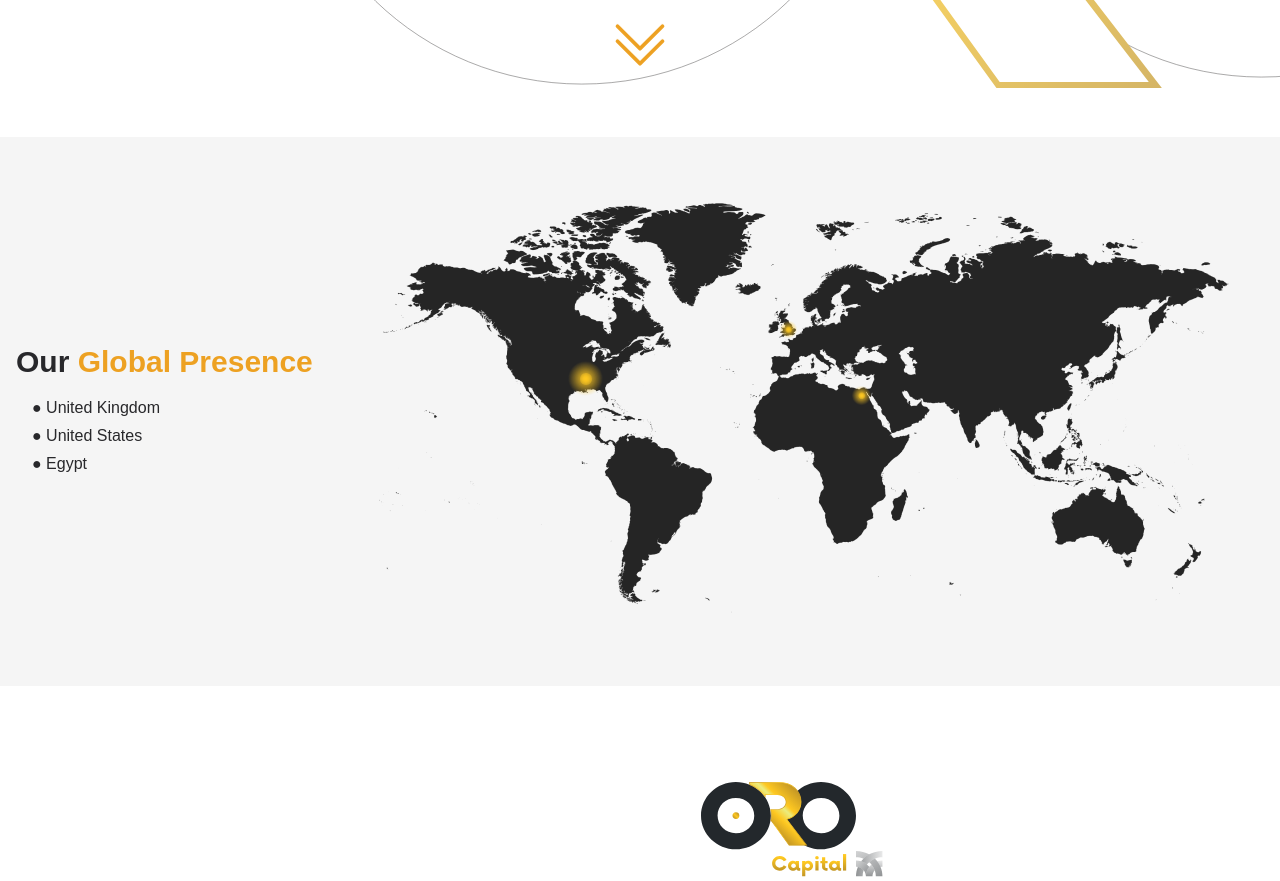
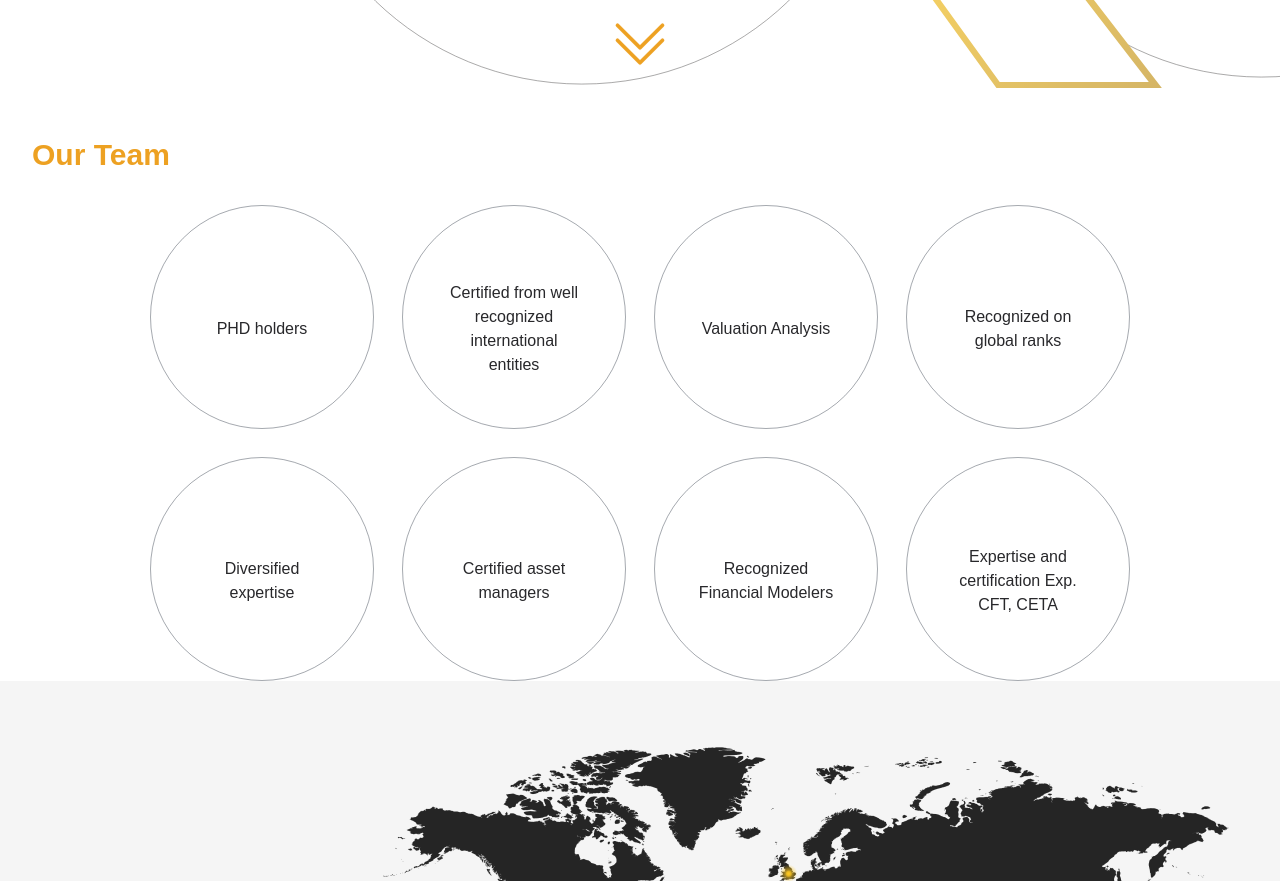
Before and after one commit to PTS-Holdings/oro-capital.com, a Next.js app: page / in a window 1280 px wide. Shown: the part 640-1521 px from the top of the page. Built offline with nearby package versions, Linux system fonts and the light colour scheme.

Commit message:
feat: add team Section

```diff
--- a/components/CircleCard.js
+++ b/components/CircleCard.js
@@ -1,6 +1,12 @@
 const CircleCard = ({ title, subtitle, text }) => {
 	return (
-		<div className=" flex h-[18rem] w-[18rem] flex-col content-center items-center justify-center rounded-full border border-gray-800/40 p-10  text-center">
+		<div
+			className={`flex flex-col content-center items-center justify-center rounded-full border border-gray-800/40 p-10  text-center ${
+				title || subtitle
+					? "h-[18rem] w-[18rem]"
+					: "h-[14rem] w-[14rem]"
+			}`}
+		>
 			{/* Hide title & sub title if its not passed in the props */}
 			<div className="mb-6">
 				{title && (
--- /dev/null
+++ b/components/homePage/Team.js
@@ -0,0 +1,23 @@
+import CircleCard from "components/CircleCard";
+
+const Team = () => {
+	return (
+		<section className=" container md:px-8">
+			<h2 className="mb-8 text-3xl font-bold text-primaryOrange">
+				Our Team
+			</h2>
+			<div className="mt-4 flex  flex-wrap items-center justify-center gap-10 md:flex-row md:gap-7">
+				<CircleCard text="PHD holders" />
+				<CircleCard text="Certified from well recognized international entities" />
+				<CircleCard text="Valuation Analysis" />
+				<CircleCard text="Recognized on global ranks" />
+				<CircleCard text="Diversified expertise" />
+				<CircleCard text="Certified asset managers" />
+				<CircleCard text="Recognized Financial Modelers" />
+				<CircleCard text="Expertise and certification Exp. CFT, CETA" />
+			</div>
+		</section>
+	);
+};
+
+export default Team;
--- a/pages/index.js
+++ b/pages/index.js
@@ -3,6 +3,7 @@ import GlobalMap from "components/homePage/GlobalMap";
 import HeroSection from "components/homePage/HeroSection";
 import Subsidiaries from "components/homePage/Subsidiaries";
 import TargetMarkets from "components/homePage/TargetMarkets";
+import Team from "components/homePage/Team";
 import Head from "next/head";
 
 export default function Home() {
@@ -18,6 +19,7 @@ export default function Home() {
 			</Head>
 
 			<HeroSection />
+			<Team />
 			<GlobalMap />
 			<Subsidiaries />
 			<TargetMarkets />
```
